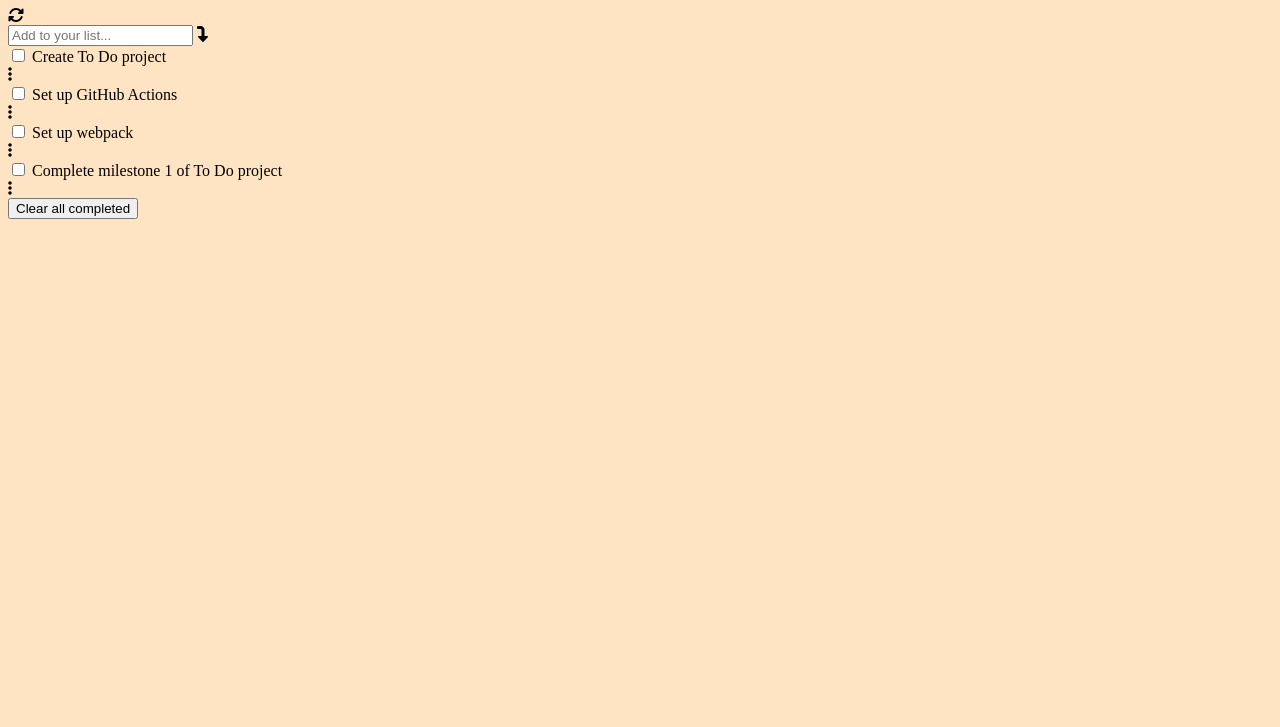
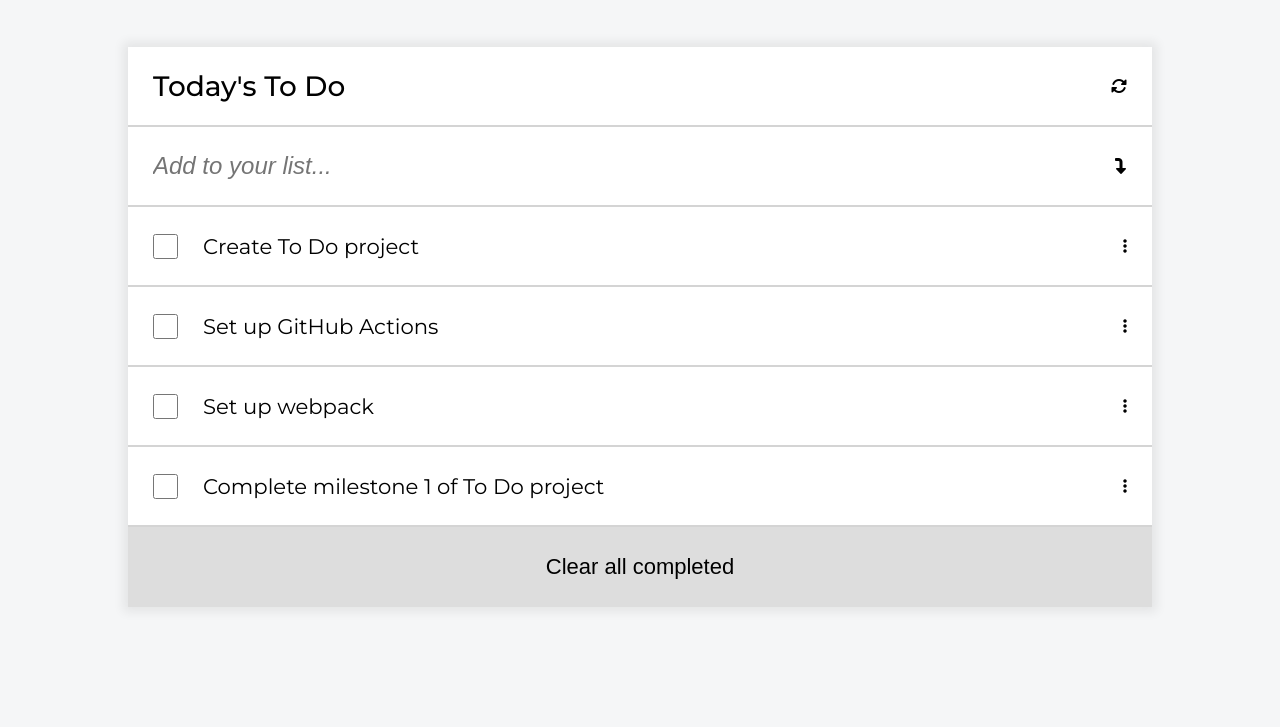
Before and after one commit to dewslyse/mv-to-do-list, a website built with webpack: page src/index.html in a window 1280 px wide. Shown: the part 73-800 px from the top of the page. Built offline with nearby package versions, Linux system fonts and the light colour scheme.

Commit message:
Add basic styling to todo list

```diff
--- a/src/style.scss
+++ b/src/style.scss
@@ -1,7 +1,68 @@
-body {
-    background-color: bisque;
+* {
+  margin: 0;
+  padding: 0;
+  box-sizing: border-box;
 }
 
-.hello {
-    color: blue;
+body {
+  display: flex;
+  justify-content: center;
+  align-items: center;
+  min-height: 100vh;
+  font-family: 'Montserrat', sans-serif;
+  background-color: #f5f6f7;
 }
+
+.container {
+  width: 80%;
+  background-color: #fff;
+  box-shadow: 0 0 10px 5px rgba(0, 0, 0, 0.07);
+}
+
+.caption,
+.form,
+.list-item {
+  display: flex;
+  align-items: center;
+  justify-content: space-between;
+  padding: 25px;
+  height: 80px;
+  border-bottom: 2px solid #d4d4d4;
+}
+
+.heading {
+  font-size: 1.75rem;
+  font-weight: 500;
+}
+
+input {
+  height: 75px;
+  outline: none;
+  border: none;
+  font-size: 1.5rem;
+  font-style: italic;
+  width: 80%;
+}
+
+.todo-item {
+  display: flex;
+  align-items: center;
+}
+
+.todo {
+  height: 25px;
+  width: 25px;
+  margin: 0 25px 0 0;
+}
+
+.desc {
+  font-size: 1.325rem;
+}
+
+.clear-btn {
+  width: 100%;
+  height: 80px;
+  font-size: 1.375rem;
+  border: none;
+  background-color: #ddd;
+}
```
